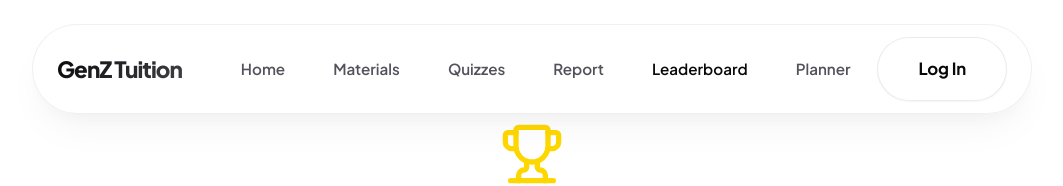
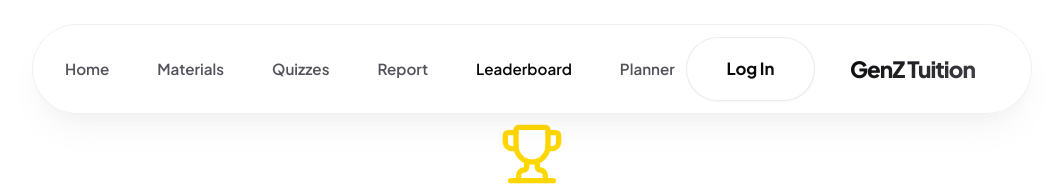
Before and after one commit to rhari720048-gif/genz-tuision-center, a Next.js app: page /leaderboard in a window 1280 px wide. Shown: the top 186 px of the page, without its empty margins (108-1171 px from the left). Built offline with nearby package versions, Linux system fonts and the light colour scheme; no server answers; the database is empty.

Commit message:
Fix admin sidebar overflow and move logo to right corner

```diff
--- a/src/app/admin/dashboard/page.module.css
+++ b/src/app/admin/dashboard/page.module.css
@@ -34,6 +34,11 @@
   flex-direction: column;
   gap: 0.8rem;
   flex: 1;
+  overflow-y: auto;
+  scrollbar-width: none; /* Firefox */
+}
+.navItems::-webkit-scrollbar {
+  display: none; /* Safari and Chrome */
 }
 
 .navItem {
--- a/src/components/Navbar.js
+++ b/src/components/Navbar.js
@@ -53,11 +53,7 @@ export default function Navbar() {
   return (
     <div className={styles.navbarWrapper}>
       <nav className={`${styles.navbar}`}>
-        <div className={styles.logo}>
-        <Link href="/" className="text-gradient">
-          GenZ Tuition
-        </Link>
-      </div>
+
 
       {showStudentLinks && (
         <div className={styles.links}>
@@ -119,6 +115,12 @@ export default function Navbar() {
           )}
         </div>
       )}
+
+      <div className={styles.logo}>
+        <Link href="/" className="text-gradient" style={{marginRight: 0, marginLeft: '2rem'}}>
+          GenZ Tuition
+        </Link>
+      </div>
     </nav>
     </div>
   );
```
